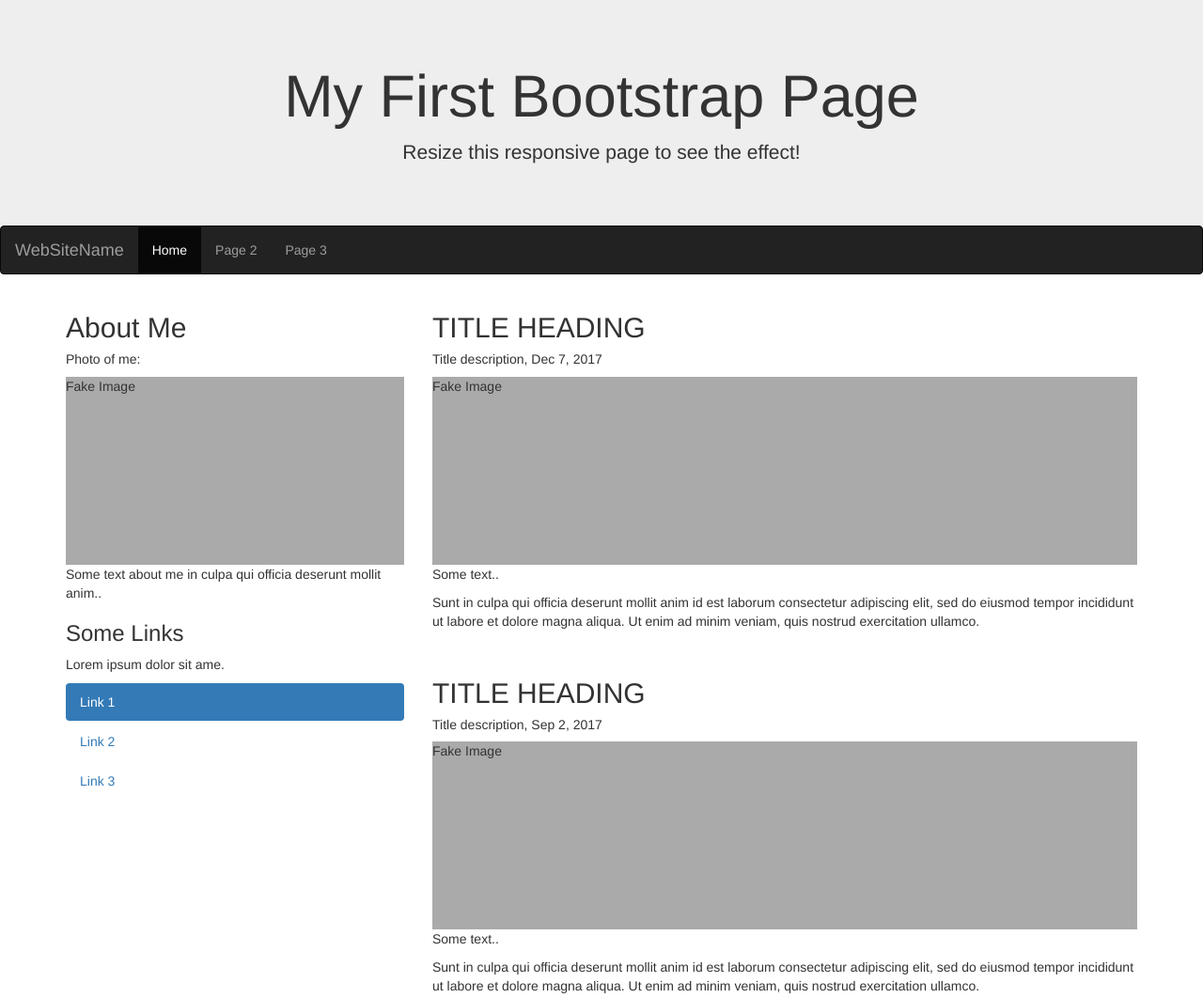
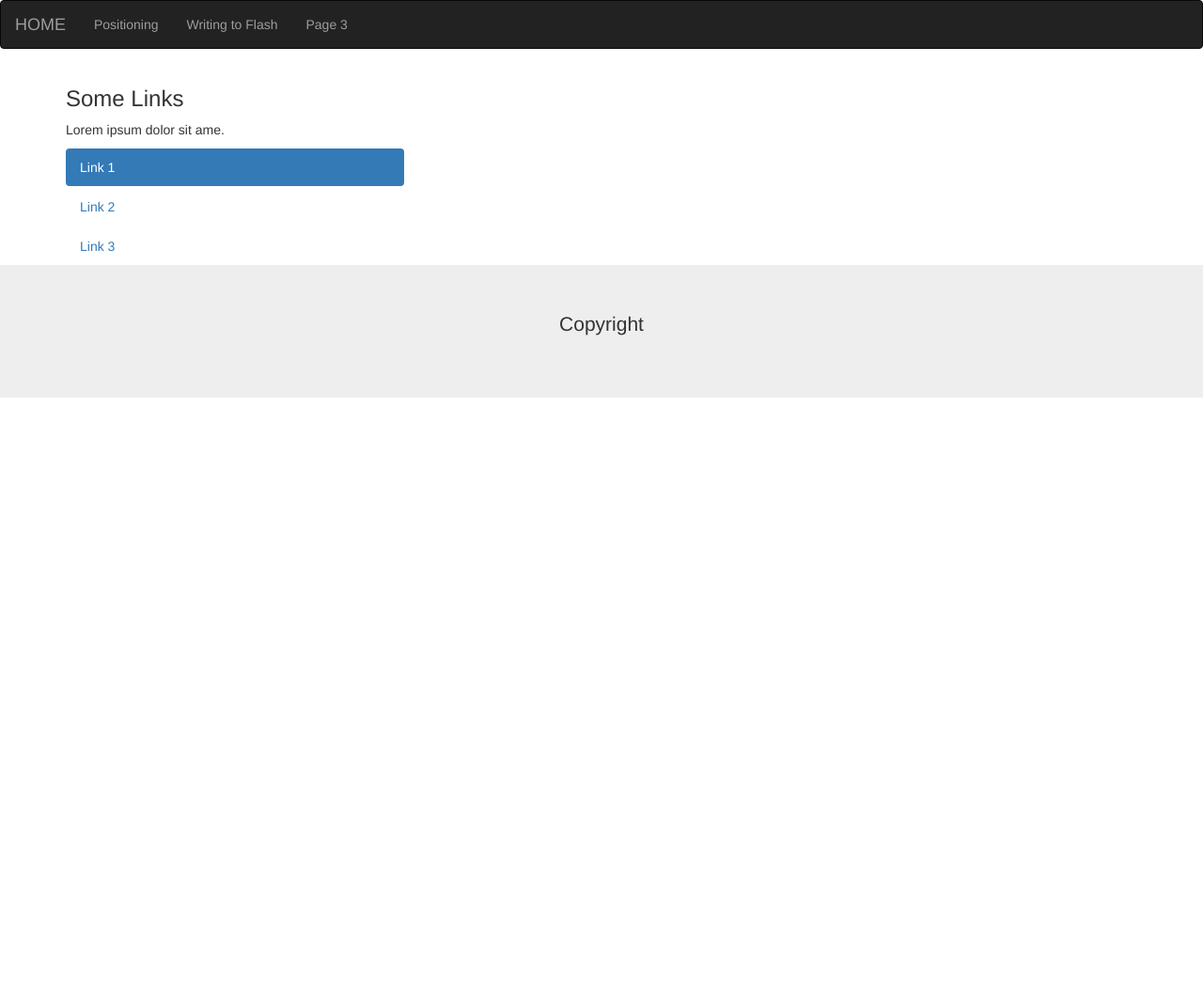
Before and after one commit to 4karasoft/HTMLFiles, a plain HTML site: page index.html in a window 1280 px wide. Shown: the top 1062 px of the page at 94% size. After the commit the page ends 800 px from the top, so only its background shows below. Drawn offline with nearby package versions, Linux system fonts and the light colour scheme.

Commit message:
Edited index.html

```diff
--- a/index.html
+++ b/index.html
@@ -1,26 +1,15 @@
 <!DOCTYPE html>
 <html lang="en">
 <head>
-  <title>Bootstrap Website Example</title>
+  <title>Home | Yryskeldi Anarbekov</title>
   <meta charset="utf-8">
   <meta name="viewport" content="width=device-width, initial-scale=1">
   <link rel="stylesheet" href="https://maxcdn.bootstrapcdn.com/bootstrap/3.4.1/css/bootstrap.min.css">
   <script src="https://ajax.googleapis.com/ajax/libs/jquery/3.4.1/jquery.min.js"></script>
   <script src="https://maxcdn.bootstrapcdn.com/bootstrap/3.4.1/js/bootstrap.min.js"></script>
-  <style>
-  .fakeimg {
-    height: 200px;
-    background: #aaa;
-  }
-  </style>
+
 </head>
 <body>
-
-<div class="jumbotron text-center" style="margin-bottom:0">
-  <h1>My First Bootstrap Page</h1>
-  <p>Resize this responsive page to see the effect!</p>
-</div>
-
 <nav class="navbar navbar-inverse">
   <div class="container-fluid">
     <div class="navbar-header">
@@ -29,12 +18,12 @@
         <span class="icon-bar"></span>
         <span class="icon-bar"></span>
       </button>
-      <a class="navbar-brand" href="#">WebSiteName</a>
+      <a class="navbar-brand" href="http://www.akolpok.com/">HOME</a>
     </div>
     <div class="collapse navbar-collapse" id="myNavbar">
       <ul class="nav navbar-nav">
-        <li class="active"><a href="#">Home</a></li>
-        <li><a href="#">Page 2</a></li>
+        <li><a href="http://www.akolpok.com/outPos.html">Positioning</a></li>
+        <li><a href="http://www.akolpok.com/flashWriteRead.html">Writing to Flash</a></li>
         <li><a href="#">Page 3</a></li>
       </ul>
     </div>
@@ -44,10 +33,6 @@
 <div class="container">
   <div class="row">
     <div class="col-sm-4">
-      <h2>About Me</h2>
-      <h5>Photo of me:</h5>
-      <div class="fakeimg">Fake Image</div>
-      <p>Some text about me in culpa qui officia deserunt mollit anim..</p>
       <h3>Some Links</h3>
       <p>Lorem ipsum dolor sit ame.</p>
       <ul class="nav nav-pills nav-stacked">
@@ -57,24 +42,11 @@
       </ul>
       <hr class="hidden-sm hidden-md hidden-lg">
     </div>
-    <div class="col-sm-8">
-      <h2>TITLE HEADING</h2>
-      <h5>Title description, Dec 7, 2017</h5>
-      <div class="fakeimg">Fake Image</div>
-      <p>Some text..</p>
-      <p>Sunt in culpa qui officia deserunt mollit anim id est laborum consectetur adipiscing elit, sed do eiusmod tempor incididunt ut labore et dolore magna aliqua. Ut enim ad minim veniam, quis nostrud exercitation ullamco.</p>
-      <br>
-      <h2>TITLE HEADING</h2>
-      <h5>Title description, Sep 2, 2017</h5>
-      <div class="fakeimg">Fake Image</div>
-      <p>Some text..</p>
-      <p>Sunt in culpa qui officia deserunt mollit anim id est laborum consectetur adipiscing elit, sed do eiusmod tempor incididunt ut labore et dolore magna aliqua. Ut enim ad minim veniam, quis nostrud exercitation ullamco.</p>
-    </div>
   </div>
 </div>
 
 <div class="jumbotron text-center" style="margin-bottom:0">
-  <p>Footer</p>
+  <p>Copyright</p>
 </div>
 
 </body>
```
